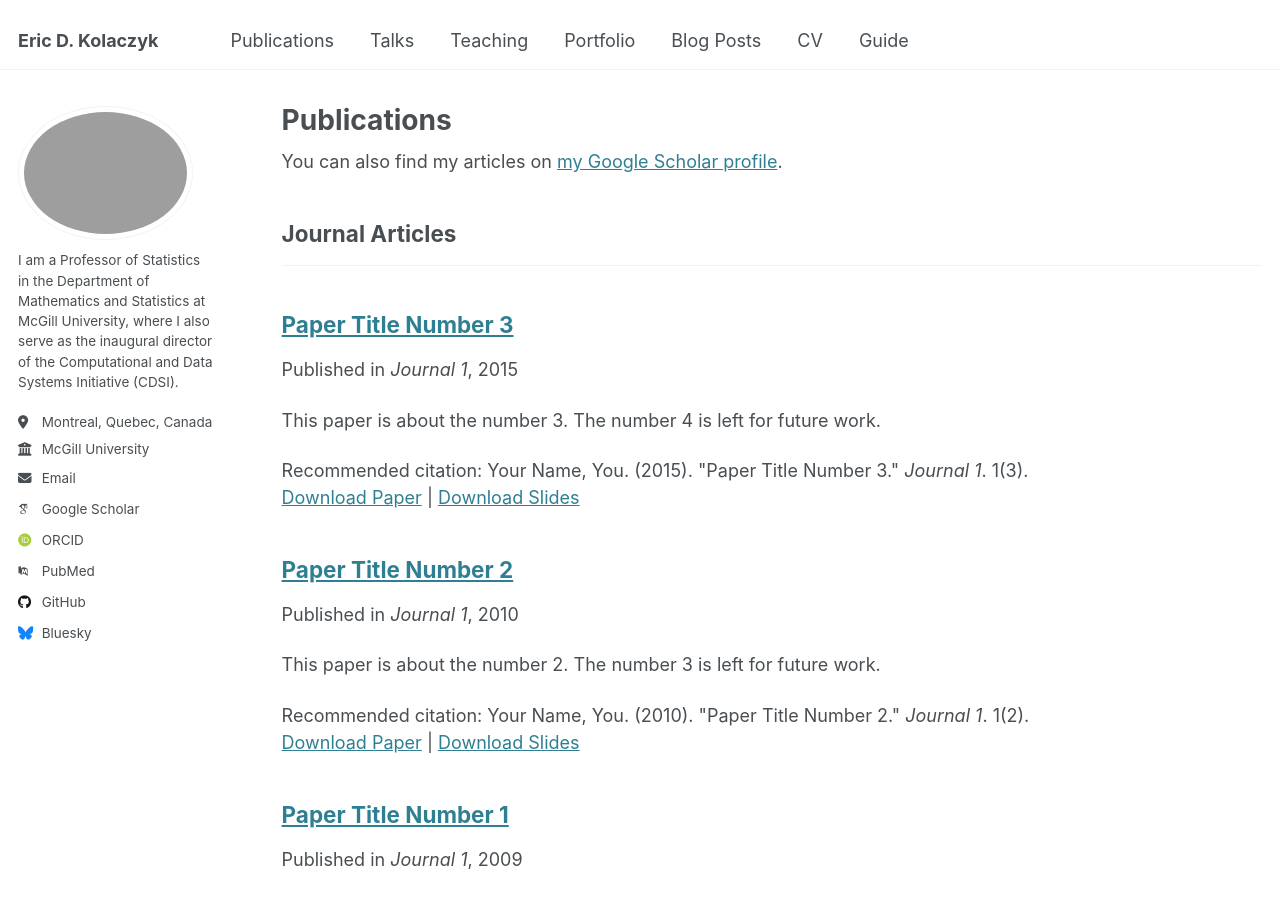
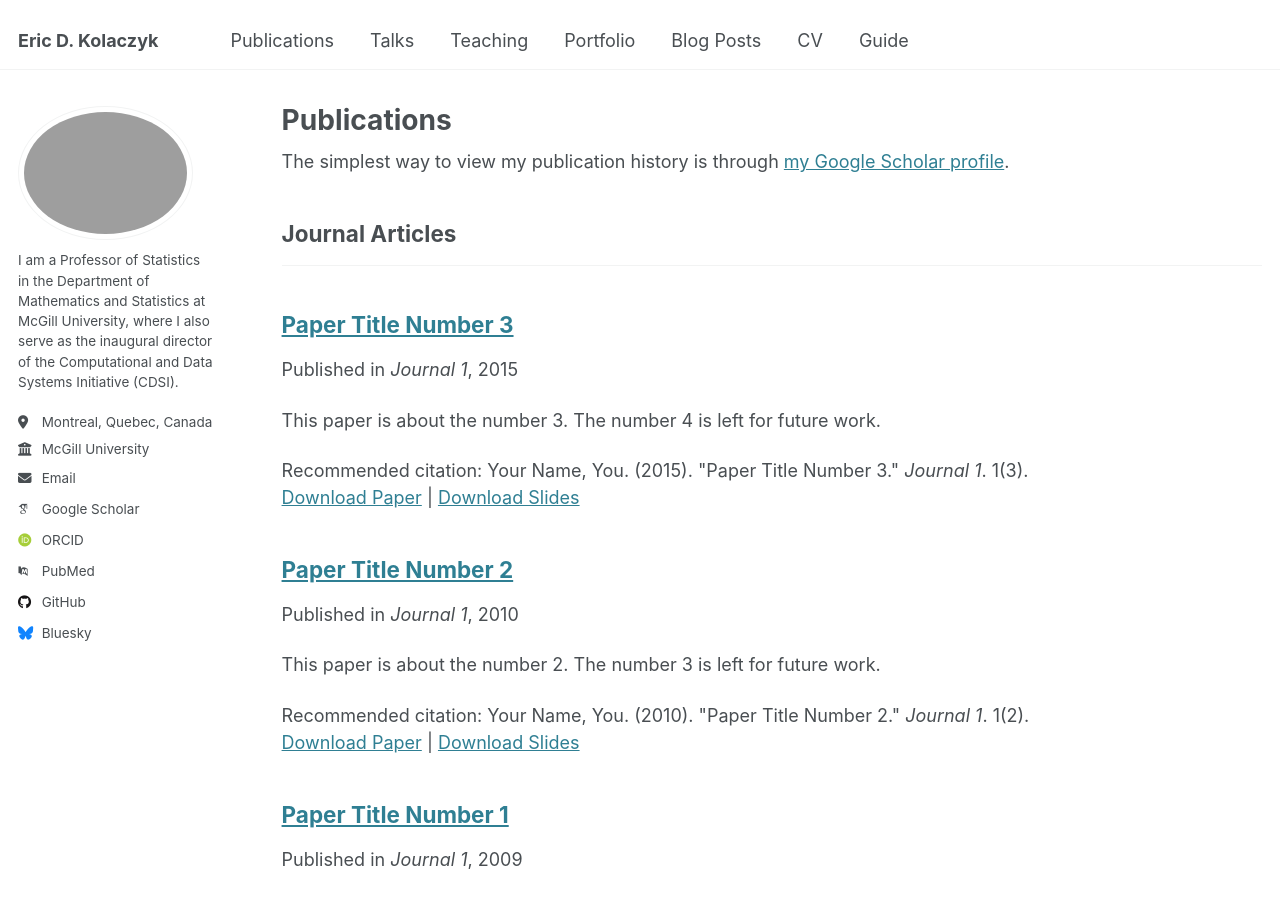
Before and after one commit to kolaczyk/kolaczyk.github.io, a Jekyll site: the page built from _pages/publications.html, in a window 1280 px wide and 900 px high. Built offline with Jekyll 4.4.1, drawn with Linux system fonts in a browser that asks for light colours; some web fonts are replaced.

Commit message:
Update publications.html

```diff
--- a/_pages/publications.html
+++ b/_pages/publications.html
@@ -6,7 +6,7 @@ author_profile: true
 ---
 
 {% if site.author.googlescholar %}
-  <div class="wordwrap">You can also find my articles on <a href="{{site.author.googlescholar}}">my Google Scholar profile</a>.</div>
+  <div class="wordwrap">The simplest way to view my publication history is through <a href="{{site.author.googlescholar}}">my Google Scholar profile</a>.</div>
 {% endif %}
 
 {% include base_path %}
```
